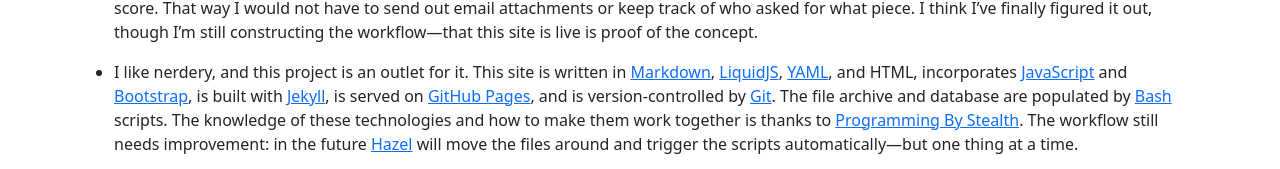
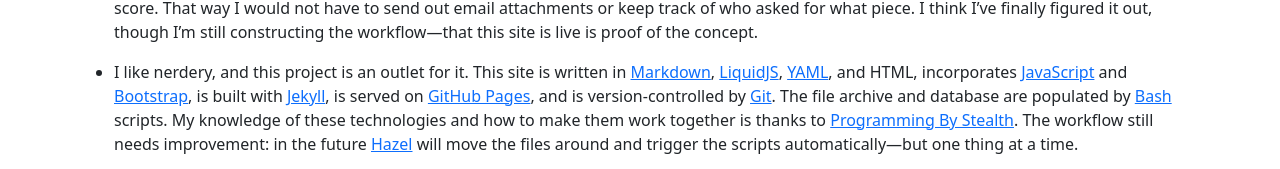
Before and after one commit to coranglais16/liturgical-music, a Jekyll site: the page built from docs/about.md, in a window 1280 px wide. Shown: the part 748-917 px from the top of the page. Built offline with Jekyll 4.4.1, drawn with Linux system fonts in a browser that asks for light colours; our own code applies the rules of GitHub Pages for plain Markdown files.

Commit message:
rv one word in about.md

```diff
--- a/docs/about.md
+++ b/docs/about.md
@@ -14,4 +14,4 @@
 
 - Lots of people have asked for these scores, and it took me a long time to figure out how to make that possible in a way that served both the people who were asking for the scores as well as the person making the scores (me). I have always been happy to share scores, but since I produce so many of them, it has been difficult to remember what has been shared with whom. Putting scores on CPDL is one solution, but given the rather personalized nature of these scores (incorporating specific hymn/Psalm verses, or specific English translations keyed to the LCMS hymnals), they are less useful to the general musical/academic community, and so CPDL would not be a great fit for them. What I needed was a system that would automatically populate an independent online repository of files and an associated database every time I produced a new score. That way I would not have to send out email attachments or keep track of who asked for what piece. I think I've finally figured it out, though I'm still constructing the workflow—that this site is live is proof of the concept.
 
-- I like nerdery, and this project is an outlet for it. This site is written in [Markdown](https://daringfireball.net/projects/markdown/syntax), [LiquidJS](https://liquidjs.com/tutorials/intro-to-liquid.html), [YAML](https://yaml.org/), and HTML, incorporates [JavaScript](https://developer.mozilla.org/en-US/docs/Web/JavaScript) and [Bootstrap](https://getbootstrap.com/), is built with [Jekyll](https://jekyllrb.com/), is served on [GitHub Pages](https://pages.github.com/), and is version-controlled by [Git](https://git-scm.com/). The file archive and database are populated by [Bash](https://www.gnu.org/software/bash/) scripts. The knowledge of these technologies and how to make them work together is thanks to [Programming By Stealth](https://pbs.bartificer.net). The workflow still needs improvement: in the future [Hazel](https://www.noodlesoft.com/) will move the files around and trigger the scripts automatically—but one thing at a time.
+- I like nerdery, and this project is an outlet for it. This site is written in [Markdown](https://daringfireball.net/projects/markdown/syntax), [LiquidJS](https://liquidjs.com/tutorials/intro-to-liquid.html), [YAML](https://yaml.org/), and HTML, incorporates [JavaScript](https://developer.mozilla.org/en-US/docs/Web/JavaScript) and [Bootstrap](https://getbootstrap.com/), is built with [Jekyll](https://jekyllrb.com/), is served on [GitHub Pages](https://pages.github.com/), and is version-controlled by [Git](https://git-scm.com/). The file archive and database are populated by [Bash](https://www.gnu.org/software/bash/) scripts. My knowledge of these technologies and how to make them work together is thanks to [Programming By Stealth](https://pbs.bartificer.net). The workflow still needs improvement: in the future [Hazel](https://www.noodlesoft.com/) will move the files around and trigger the scripts automatically—but one thing at a time.
```
